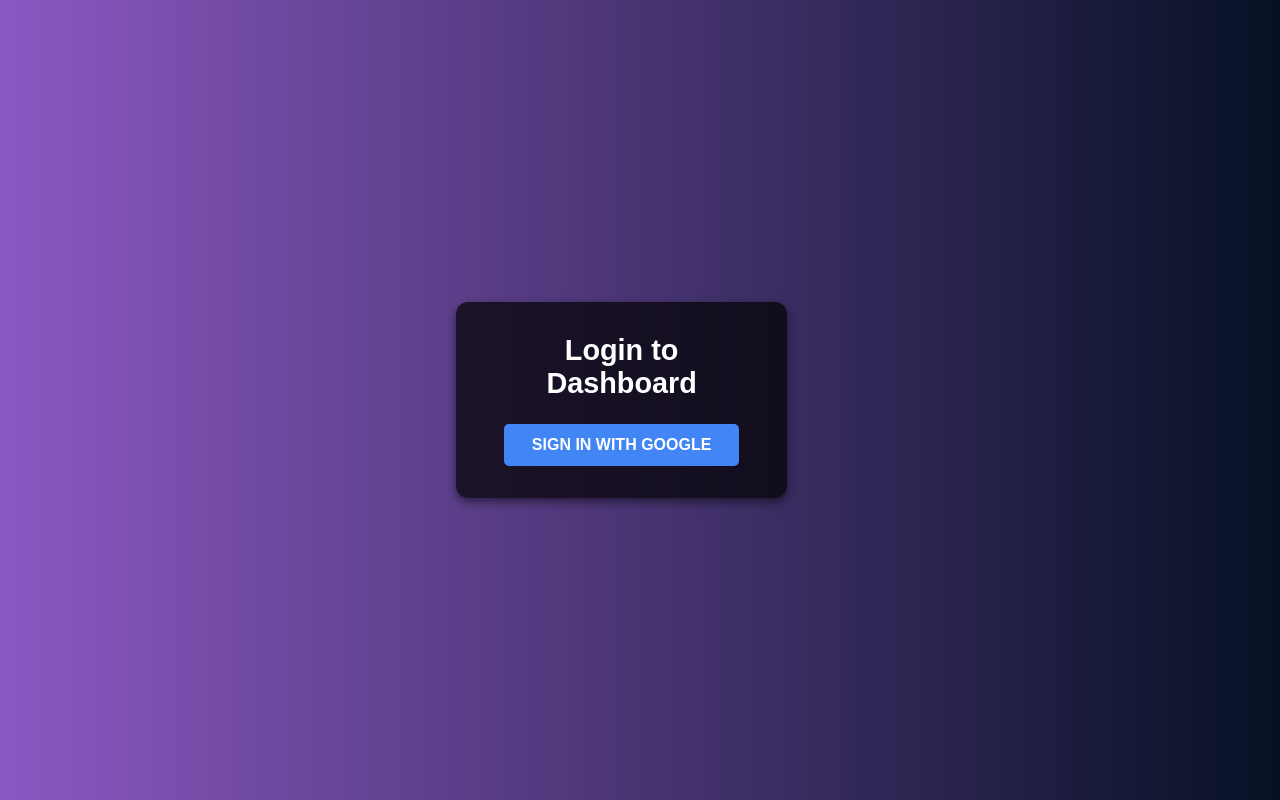
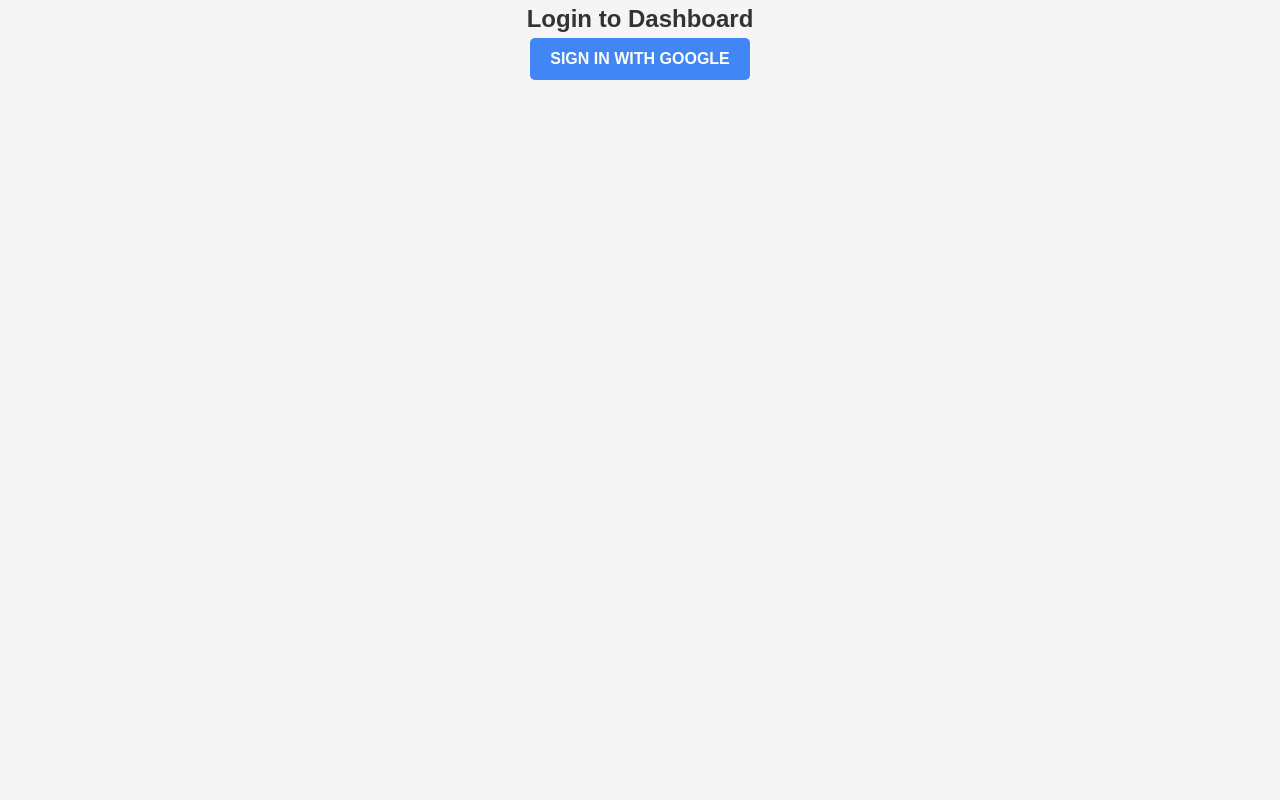
Before and after one commit to ritul01/Dashboard, a React (Vite) app: page / in a window 1280 px wide. Built offline with nearby package versions, Linux system fonts and the light colour scheme; no server answers.

Commit message:
some basic updates

```diff
--- a/src/components/Login.jsx
+++ b/src/components/Login.jsx
@@ -10,7 +10,7 @@ const Login = ({ setUser }) => {
 
   return (
     <div className="login-container">
-      <h2>Login to Dashboard</h2>
+      <h2 className="text">Login to Dashboard</h2>
       <button className="google-login-btn" onClick={handleLogin}>
         Sign in with Google
       </button>
--- a/src/index.css
+++ b/src/index.css
@@ -1,5 +1,189 @@
+/* General Reset */
 /* General Reset */
 * {
+  margin: 0;
+  padding: 0;
+  box-sizing: border-box;
+  align-items: center;
+}
+.App {
+  text-align: center;
+  /* margin-top: 200px; */
+}
+body {
+  font-family: "Arial", sans-serif;
+  background-color: #f5f5f5;
+  color: #333;
+  line-height: 1.6;
+}
+
+header {
+  display: flex;
+  justify-content: space-between;
+  align-items: center;
+  padding: 1rem;
+  background-color: #4285f4;
+  color: white;
+}
+
+h1 {
+  font-size: 1.5rem;
+}
+
+button {
+  background-color: #4285f4;
+  color: white;
+  border: none;
+  padding: 10px 15px;
+  font-size: 14px;
+  border-radius: 5px;
+  cursor: pointer;
+  transition: all 0.3s ease-in-out;
+}
+
+button:hover {
+  background-color: #357ae8;
+}
+
+/* Filters Section */
+.filters {
+  display: flex;
+  gap: 1rem;
+  flex-wrap: wrap;
+  margin-bottom: 1rem;
+}
+
+.filters label {
+  flex: 1 1 100%; /* Full width for mobile */
+  display: flex;
+  flex-direction: column;
+  font-size: 14px;
+}
+
+.filters input,
+.filters select {
+  padding: 8px;
+  font-size: 14px;
+  margin-top: 4px;
+  border: 1px solid #ccc;
+  border-radius: 4px;
+  width: 100%;
+}
+
+/* Article List */
+.article-list ul {
+  list-style: none;
+  padding: 0;
+}
+
+.article-list li {
+  margin-bottom: 1rem;
+}
+
+/* Responsive Table for Payout Details */
+table {
+  width: 100%;
+  border-collapse: collapse;
+  margin-bottom: 1rem;
+}
+
+table th,
+table td {
+  padding: 8px;
+  text-align: left;
+  border: 1px solid #ddd;
+  font-size: 14px;
+}
+
+@media screen and (max-width: 768px) {
+  header {
+    flex-direction: column;
+    text-align: center;
+    gap: 1rem;
+  }
+
+  h1 {
+    font-size: 1.2rem;
+  }
+
+  .filters {
+    flex-direction: column; /* Stack filters on top of each other */
+  }
+
+  table th,
+  table td {
+    font-size: 12px;
+    padding: 6px;
+  }
+
+  .dark-mode-toggle,
+  .exit-dark-mode {
+    padding: 8px 10px;
+    font-size: 12px;
+  }
+}
+
+@media screen and (max-width: 480px) {
+  body {
+    padding: 1rem;
+  }
+
+  header {
+    padding: 0.5rem;
+  }
+
+  h1 {
+    font-size: 1rem;
+  }
+
+  button {
+    font-size: 12px;
+    padding: 8px 10px;
+  }
+
+  .filters input,
+  .filters select {
+    font-size: 12px;
+    padding: 6px;
+  }
+
+  table th,
+  table td {
+    font-size: 10px;
+    padding: 4px;
+  }
+}
+.text{
+  /* margin-top: 200px; */
+}
+.google-login-btn {
+  display: inline-block;
+  background: #4285f4;
+  color: #fff;
+  padding: 12px 20px;
+  font-size: 1rem;
+  font-weight: bold;
+  text-transform: uppercase;
+  border: none;
+  border-radius: 5px;
+  cursor: pointer;
+  transition: all 0.3s ease-in-out;
+  /* margin-top: 200px; */
+}
+.google-login-btn:hover {
+  background: #357ae8;
+  transform: translateY(-2px);
+  box-shadow: 0 4px 8px rgba(0, 0, 0, 0.2);
+}
+.google-login-btn:active {
+  transform: translateY(0);
+  box-shadow: none;
+}
+
+
+
+
+/* * {
   margin: 0;
   padding: 0;
   box-sizing: border-box;
@@ -101,7 +285,67 @@ button:hover {
 button:active {
   transform: scale(0.98);
 }
+/* Default Light Mode Styles */
+/*
+body {
+  margin: 0;
+  font-family: "Arial", sans-serif;
+  background-color: #f5f5f5;
+  color: #333;
+}
 
+header {
+  display: flex;
+  justify-content: space-between;
+  align-items: center;
+  padding: 1rem;
+  background-color: #4285f4;
+  color: white;
+}
+
+.dark-mode-toggle {
+  background: none;
+  border: none;
+  font-size: 1.5rem;
+  cursor: pointer;
+  color: white;
+}
+
+/* Dark Mode Styles */
+/*
+body.dark-mode {
+  background-color: #333;
+  color: #f5f5f5;
+}
+
+body.dark-mode header {
+  background-color: #222;
+}
+
+button {
+  background-color: #4285f4;
+  color: white;
+  border: none;
+  padding: 10px 15px;
+  font-size: 14px;
+  border-radius: 5px;
+  cursor: pointer;
+  transition: all 0.3s ease-in-out;
+}
+
+button:hover {
+  background-color: #357ae8;
+}
+
+.dark-mode button {
+  background-color: #555;
+  color: #f5f5f5;
+}
+
+.dark-mode button:hover {
+  background-color: #666;
+}
+ */
 
 
 
```
